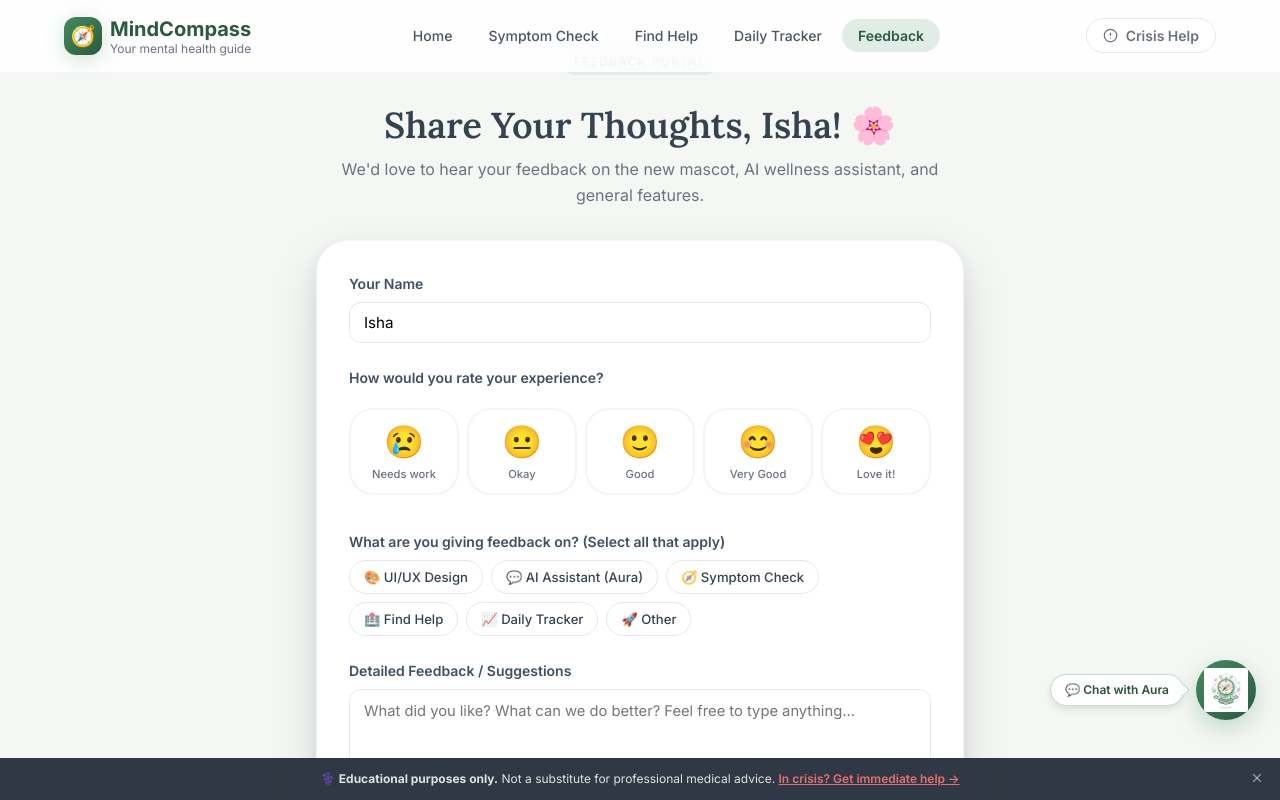
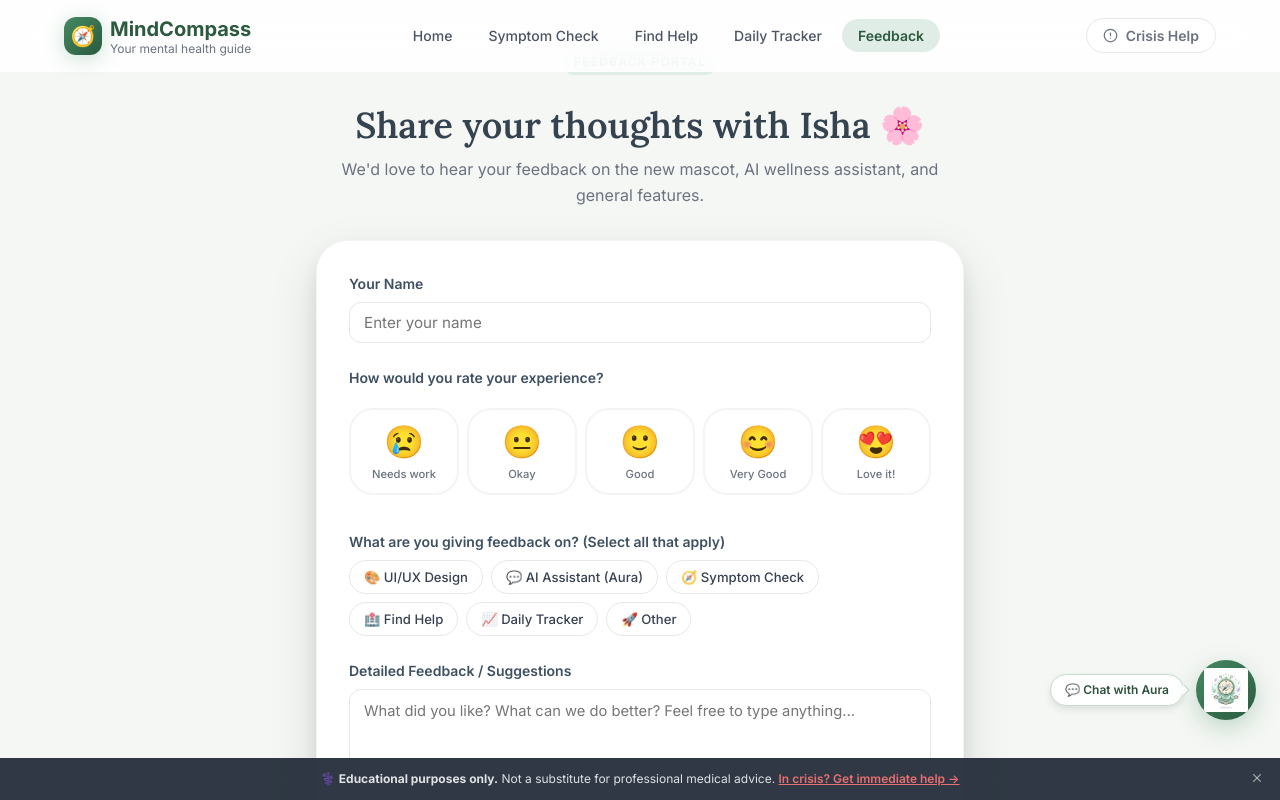
Before and after one commit to tripathiisha12-cyber/MindCompass, a React (Vite) app: page /feedback in a window 1280 px wide. Shown: the top 800 px of the page. Built offline with nearby package versions, Linux system fonts and the light colour scheme.

Commit message:
style: rename feedback page title to 'Share your thoughts with Isha'

```diff
--- a/src/pages/Feedback.jsx
+++ b/src/pages/Feedback.jsx
@@ -17,7 +17,7 @@ export default function Feedback() {
   const [hoverRating, setHoverRating] = useState(null);
   const [selectedCategories, setSelectedCategories] = useState([]);
   const [comments, setComments] = useState('');
-  const [userName, setUserName] = useState('Isha'); // Default personalized for Isha
+  const [userName, setUserName] = useState(''); // Default empty for users to type their name
   const [submittedLogs, setSubmittedLogs] = useState([]);
   const [success, setSuccess] = useState(false);
   const [error, setError] = useState(null);
@@ -99,7 +99,7 @@ export default function Feedback() {
             Feedback Portal
           </span>
           <h1 style={{ fontFamily: 'var(--font-serif)', fontSize: 'var(--text-4xl)', color: 'var(--slate-800)', marginTop: 'var(--space-3)', fontWeight: 700 }}>
-            Share Your Thoughts, Isha! 🌸
+            Share your thoughts with Isha 🌸
           </h1>
           <p style={{ color: 'var(--color-text-muted)', fontSize: 'var(--text-base)', marginTop: 'var(--space-2)' }}>
             We'd love to hear your feedback on the new mascot, AI wellness assistant, and general features.
```
